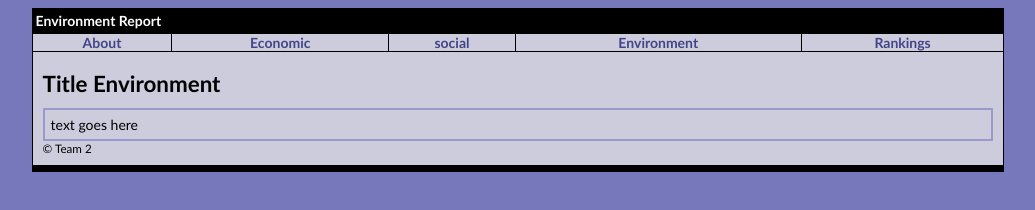
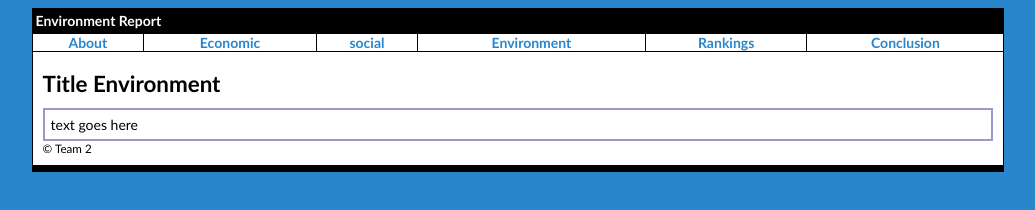
Before and after one commit to armandogman/SimpleWebPage, a plain HTML site: page index_environment.html in a window 1280 px wide. Shown: the whole page, without its empty margins (122-1157 px from the left). Drawn offline with Linux system fonts and the light colour scheme.

Commit message:
Update index_environment.html

```diff
--- a/index_environment.html
+++ b/index_environment.html
@@ -30,7 +30,7 @@
 
 body {
     margin: 0;  padding: 0;  margin-bottom: 15px;  margin-top: 8px;
-    background: #77b;
+    background: #2986cc;
 }
 body, td {
     font: 14px "Trebuchet MS", Verdana, Arial, Helvetica, sans-serif;
@@ -41,12 +41,12 @@ body, td {
     }
 
 #siteNavigation a, #siteNavigation .current {
-    font-weight: bold;  color: #448;
+    font-weight: bold;  color: #2986cc;
     }
 #siteNavigation a:link	{ text-decoration: none; }
 #siteNavigation a:visited { text-decoration: none; }
 
-#siteNavigation .current { background-color: #ccd; }
+#siteNavigation .current { background-color: #2986cc; }
 
 #siteNavigation a:hover   { text-decoration: none;  background-color: #fff;  color: #000; }
 #siteNavigation a:active  { text-decoration: none;  background-color: #ccc; }
@@ -69,7 +69,7 @@ a:active  { text-decoration: underline; }
     }
 
 #pageContent, #siteNavigation {
-    background-color: #ccd;
+    background-color: #fff;
     }
 
 /* ----------------------------------- */
@@ -150,23 +150,27 @@ window.cookieconsent.initialise({
     <table width="100%" border="0" align="center" cellspacing="1" cellpadding="0">
     <tr align="center" id="siteNavigation">
    	 <td><span class="hide">[</span>
-   	 <a href="index_about.html" title="About HTTrack: Overview, Features, Help">About</a>
+   	 <a href="index_about.html" title="About">About</a>
    	 <span class="hide">]</span></td>
 
    	 <td><span class="hide">[</span>
-   	 <a href="index.html" title="Documentation and help">Economic</a>
+   	 <a href="index.html" title="Economic">Economic</a>
    	 <span class="hide">]</span></td>
 
    	 <td><span class="hide">[</span>
-   	 <a href="index_social.html" title="Documentation and help">social</a>
+   	 <a href="index_social.html" title="Social">social</a>
    	 <span class="hide">]</span></td>
 
    	 <td><span class="hide">[</span>
-   	 <a href="index_environment.html" title="Forum">Environment</a>
+   	 <a href="index_environment.html" title="Environment">Environment</a>
    	 <span class="hide">]</span></td>
 
    	 <td><span class="hide">[</span>
-   	 <a href="index_rankings.html" title="Blog">Rankings</a>
+   	 <a href="index_rankings.html" title="Rankings">Rankings</a>
+   	 <span class="hide">]</span></td>
+
+	 <td><span class="hide">[</span>
+   	 <a href="conclusion.html" title="Conclusion">Conclusion</a>
    	 <span class="hide">]</span></td>
 
 
@@ -243,5 +247,5 @@ window.cookieconsent.initialise({
 
 </body>
 
-<!-- Mirrored from www.httrack.com/page/2/en/index.html by HTTrack Website Copier/3.x [XR&CO'2014], Thu, 23 Mar 2023 16:03:16 GMT -->
+
 </html>
```
